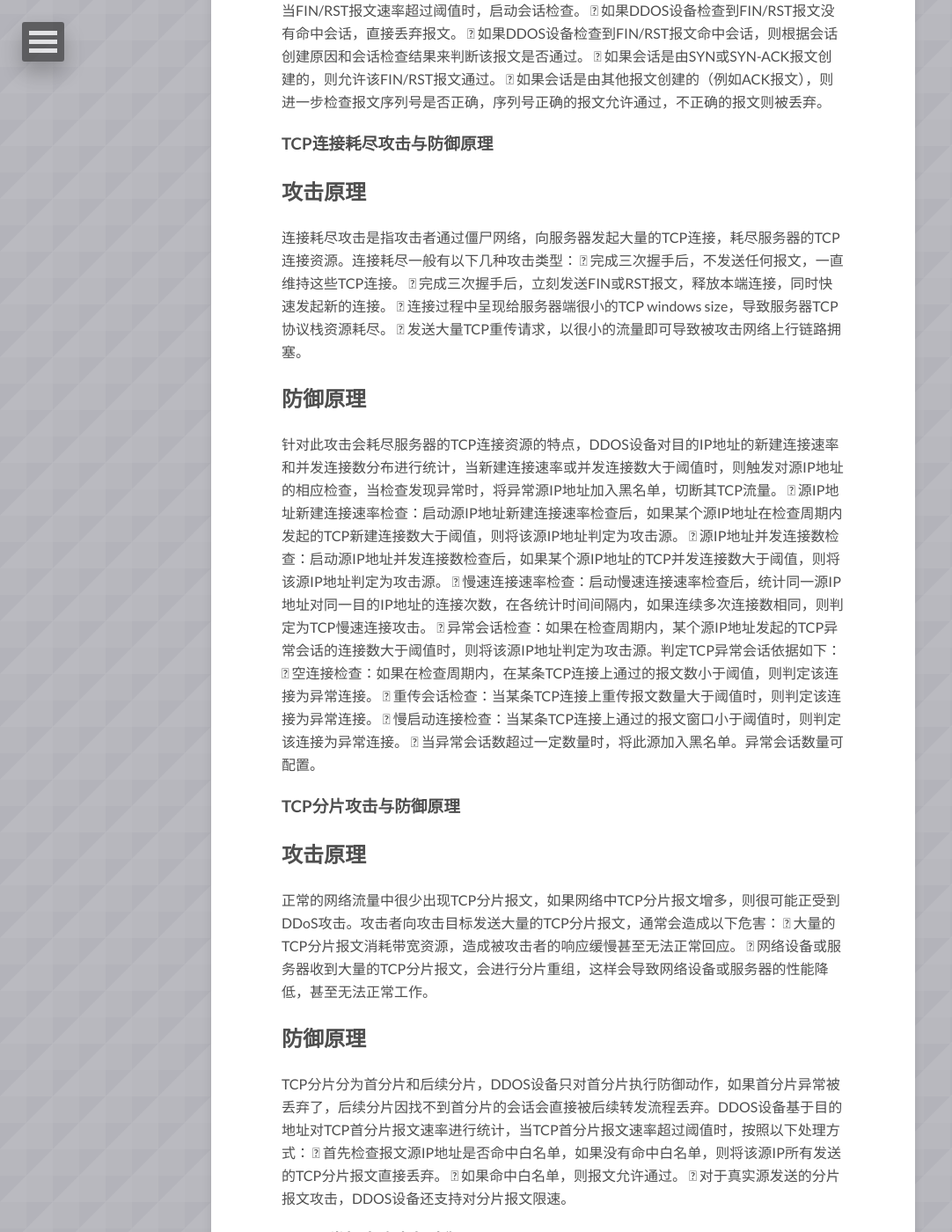
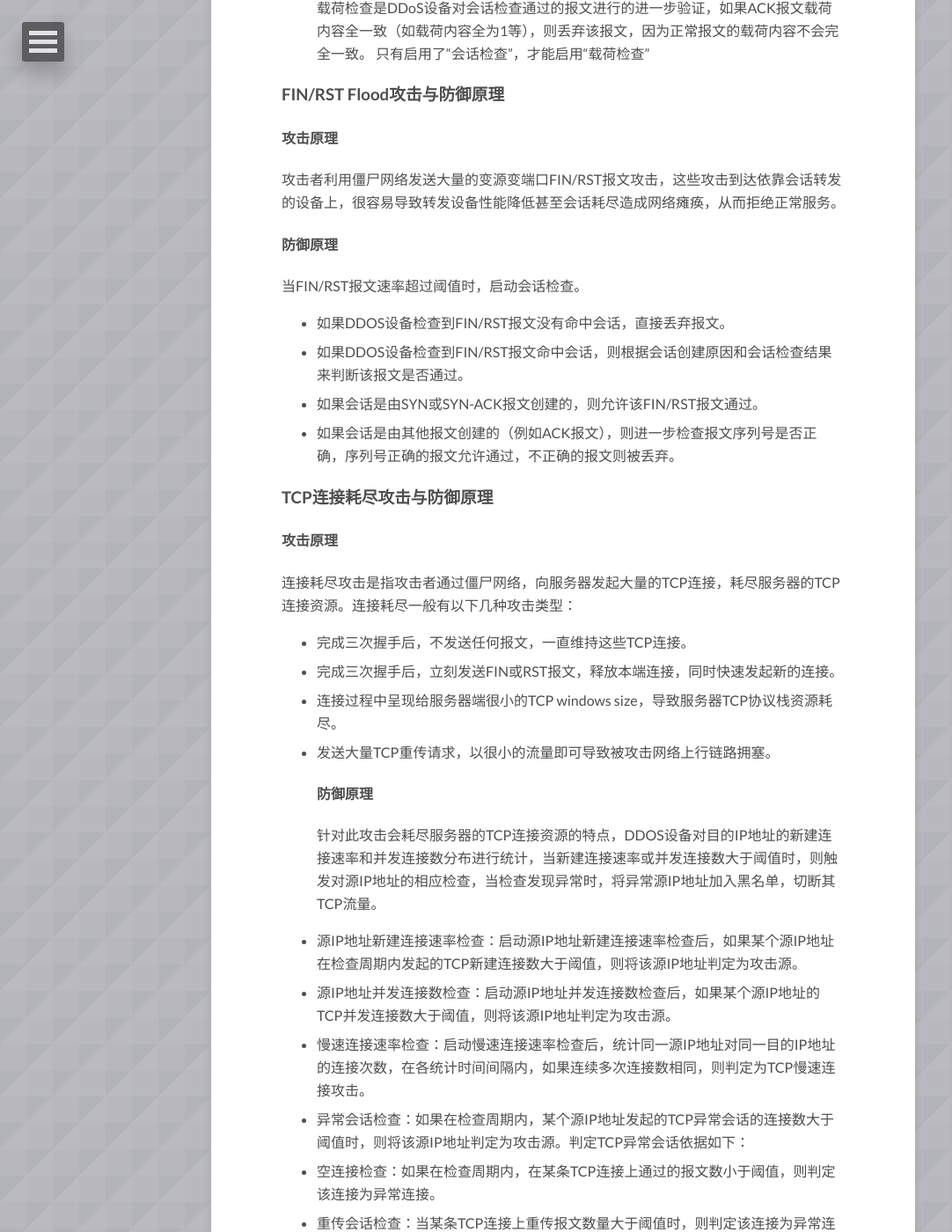
Before and after one commit to liuyipz/liuyipz.github.io, a Jekyll site: the page built from _posts/2019-08-12-DDOS攻击_TCP类报文攻击防御.md, in a window 1280 px wide and 1400 px high, scrolled down 4814 px. Shown: the whole window at 88% size, without its empty margins (0-1082 px from the left). Built offline with Jekyll 4.4.1, drawn with Linux system fonts in a browser that asks for light colours; nearby versions of some CDN libraries; some of the changed text lies outside the part shown.

Commit message:
修改格式

```diff
--- a/_posts/2019-08-12-DDOS攻击_TCP类报文攻击防御.md
+++ b/_posts/2019-08-12-DDOS攻击_TCP类报文攻击防御.md
@@ -25,127 +25,127 @@
 
 ### SYN FLOOD攻击与防御原理
 SYN flood攻击是虚假源攻击典型代表，此类攻击的最显著特点就是发送海量变源或变源端口的报文到受害主机，耗尽受害主机资源或网络资源。
-## 攻击原理
+#### 攻击原理
 SYN Flood攻击是通过伪造一个源地址的SYN报文，伪造报文一般为源地址不存在或不可达，发送给受害主机，受害主机回复SYN-ACK报文给这些地址后，不会收到ACK报文，导致受害主机保持了大量的半连接，直到超时。这些半连接可以耗尽主机资源，使受害主机无法建立正常TCP连接，从而达到攻击的目的。如下图所示。
 {% capture images %}
 	/images/2019-08-12DDOS2.jpg
 {% endcapture %}
 {% include gallery images=images caption="" cols=3 %}
 
-## 防御原理
+#### 防御原理
 DDOS设备基于目的地址与SYN报文速率进行统计，当SYN报文达到设定阈值时，启用源认证防御。
 {% capture images %}
 	/images/2019-08-12DDOS3.jpg
 {% endcapture %}
 {% include gallery images=images caption="" cols=3 %}
-1.DDoS设备接收到SYN报文，发送SYN-ACK探测报文到SYN报文中的源IP地址。
-2.DDoS设备通过校验接收到的对探测报文的响应报文的真实性来确认源IP地址的真实性，以防止虚假源攻击。
-	如果没有响应报文，则表示之前的SYN报文为攻击，DDoS设备不会将该SYN报文发给被防护服务器，有效终止了攻击。
-	如果有响应报文，DDoS设备验证响应报文是否为真实的报文，如果真实，则表示该源IP地址通过源认证，DDoS设备将该源IP地址加入白名单，在白名单老化前，从此源IP地址发出的SYN报文都直接被DDoS设备转发。
-	未匹配白名单的源IP地址发出的SYN报文则继续被探测。
+** 1.DDoS设备接收到SYN报文，发送SYN-ACK探测报文到SYN报文中的源IP地址。
+** 2.DDoS设备通过校验接收到的对探测报文的响应报文的真实性来确认源IP地址的真实性，以防止虚假源攻击。
+* 如果没有响应报文，则表示之前的SYN报文为攻击，DDoS设备不会将该SYN报文发给被防护服务器，有效终止了攻击。
+* 如果有响应报文，DDoS设备验证响应报文是否为真实的报文，如果真实，则表示该源IP地址通过源认证，DDoS设备将该源IP地址加入白名单，在白名单老化前，从此源IP地址发出的SYN报文都直接被DDoS设备转发。
+* 未匹配白名单的源IP地址发出的SYN报文则继续被探测。
 
-## 真实源IP限速
+#### 真实源IP限速
 源IP加入白名单之后将继续对真实源IP进行统计分析，对异常的源IP进行限速，以防止真实源发起攻击。
 SYN-Ratio（比率）异常限速：基于加入白名单的源来统计SYN报文与SYN报文+ACK报文的比例，当这个比例在配置时间内超过“SYN-Ratio比例阈值”时，判定源IP地址异常，则开始对单位时间内该源的SYN报文进行限制，具体机制如下：
-1.在配置的检测期限时间段内，基于加入白名单的源IP来统计SYN报文和SYN报文+ACK报文的比例。如果该时间段内没有SYN报文或者ACK报文，则不刷新该时间段内SYN报文和ACK报文的比例以及各自的报文数，该检测时间段为无效统计期限区间。SYN报文和ACK报文的有效比例值仍按照上一有效期限区间的比值来判断当前是否仍然存在攻击，是否需要继续执行限速。
-2.当SYN-Ratio检测出异常，则需要执行限速。
+* 1.在配置的检测期限时间段内，基于加入白名单的源IP来统计SYN报文和SYN报文+ACK报文的比例。如果该时间段内没有SYN报文或者ACK报文，则不刷新该时间段内SYN报文和ACK报文的比例以及各自的报文数，该检测时间段为无效统计期限区间。SYN报文和ACK报文的有效比例值仍按照上一有效期限区间的比值来判断当前是否仍然存在攻击，是否需要继续执行限速。
+* 2.当SYN-Ratio检测出异常，则需要执行限速。
 
 ### SYN-ACK FLOOD攻击与防御原理
 SYN-ACK Flood攻击的最大特点是报文源属于虚假源，且目的经常为现网存在的对外提供的服务器IP地址。通过对报文源的真实性检查来防御SYN-ACK Flood攻击。
 
-## 攻击原理
+#### 攻击原理
 SYN-ACK Flood攻击源会假冒服务器，发送大量SYN-ACK报文到攻击目标网络，如果网络出口有依靠会话转发的网络设备，比如防火墙、IPS等设备，则大量的SYN-ACK报文会导致这类网络设备处理性能降低，甚至会话耗尽。
 另外，SYN Flood的反射攻击也可能造成服务器发送大量的SYN-ACK报文。
-## 防御原理
+#### 防御原理
 对于防护对象SYN-ACK Flood防御，DDoS设备基于目的地址对SYN-ACK报文速率进行统计，当SYN-ACK报文速率超过告警阈值时，启动源认证防御。
 对于服务的SYN-ACK Flood防御，当超过告警阈值时，DDoS设备直接丢弃SYN-ACK报文。
 {% capture images %}
 	/images/2019-08-12DDOS4.jpg
 {% endcapture %}
 {% include gallery images=images caption="" cols=3 %}
-1.DDoS设备接收到SYN-ACK报文，发送SYN探测报文到SYN-ACK报文中的源IP地址。
-2.DDoS设备通过源IP地址对探测报文的响应报文校验源是否真实存在，以防止虚假源攻击。
-	如果没有响应报文，则表示之前的SYN-ACK报文为攻击，DDoS设备不会将该SYN-ACK报文发给被防护目标，有效终止了攻击。
-	如果有响应报文，DDoS设备验证响应报文是否为探测报文的回应报文，如果是，则DDoS设备将该源IP地址加入白名单，在白名单老化前，从此源IP地址发出的SYN-ACK报文都直接被DDoS设备转发。
-	未匹配白名单的SYN-ACK报文则继续被探测。
+* 1.DDoS设备接收到SYN-ACK报文，发送SYN探测报文到SYN-ACK报文中的源IP地址。
+* 2.DDoS设备通过源IP地址对探测报文的响应报文校验源是否真实存在，以防止虚假源攻击。
+* 如果没有响应报文，则表示之前的SYN-ACK报文为攻击，DDoS设备不会将该SYN-ACK报文发给被防护目标，有效终止了攻击。
+* 如果有响应报文，DDoS设备验证响应报文是否为探测报文的回应报文，如果是，则DDoS设备将该源IP地址加入白名单，在白名单老化前，从此源IP地址发出的SYN-ACK报文都直接被DDoS设备转发。
+* 未匹配白名单的SYN-ACK报文则继续被探测。
 
 ### ACK FLOOD攻击防御原理
-## 攻击原理
+#### 攻击原理
 攻击者利用僵尸网络发送大量的ACK报文，通常会造成以下三种情况的危害。
-	如果是带有超大载荷的ACK Flood攻击，会导致链路拥塞。
-	如果是极高速率的变源变端口ACK Flood攻击，很容易导致依靠会话转发的设备转发性能降低，甚至会话耗尽造成网络瘫痪。
-	如果攻击报文到达服务器，则导致服务器处理性能耗尽，从而拒绝正常服务。
-## 防御原理
-#### 会话检查
+* 如果是带有超大载荷的ACK Flood攻击，会导致链路拥塞。
+* 如果是极高速率的变源变端口ACK Flood攻击，很容易导致依靠会话转发的设备转发性能降低，甚至会话耗尽造成网络瘫痪。
+* 如果攻击报文到达服务器，则导致服务器处理性能耗尽，从而拒绝正常服务。
+#### 防御原理
+##### 会话检查
 当ACK报文速率超过阈值时，DDoS设备启动对ACK报文的会话检查。
 会话检查成功的源加入白名单。白名单可以减少会话检查对正常业务的转发延迟影响。
-#### 严格模式
+##### 严格模式
 直路部署组网中建议采用“严格模式”。
-	如果ACK报文没有命中会话表，则DDOS设备直接丢弃ACK报文。
-	如果ACK报文命中会话表，则继续检查报文序列号，序列号正确的报文允许通过，不正确的报文则被丢弃。
-#### 基本模式
+* 如果ACK报文没有命中会话表，则DDOS设备直接丢弃ACK报文。
+* 如果ACK报文命中会话表，则继续检查报文序列号，序列号正确的报文允许通过，不正确的报文则被丢弃。
+##### 基本模式
 旁路部署动态引流时，由于报文来回路径不一致，对于引流前已经建立的会话，DDOS设备上检查不到会话，此时建议采用“基本模式”。当连续一段时间内ACK报文速率超过阈值时，启动会话检查“基本模式”。
-	如果ACK报文没有命中会话表，DDOS设备会允许第一个ACK报文通过，并建立会话，然后对后续ACK报文进行会话检查，以确定是否允许后续同源IP发送的ACK报文通过。
-	如果ACK报文命中会话表，则继续检查报文序列号，序列号正确的报文允许通过，不正确的报文则被丢弃。
-#### 载荷检查
+* 如果ACK报文没有命中会话表，DDOS设备会允许第一个ACK报文通过，并建立会话，然后对后续ACK报文进行会话检查，以确定是否允许后续同源IP发送的ACK报文通过。
+* 如果ACK报文命中会话表，则继续检查报文序列号，序列号正确的报文允许通过，不正确的报文则被丢弃。
+##### 载荷检查
 载荷检查是DDoS设备对会话检查通过的报文进行的进一步验证，如果ACK报文载荷内容全一致（如载荷内容全为1等），则丢弃该报文，因为正常报文的载荷内容不会完全一致。
 只有启用了“会话检查”，才能启用“载荷检查”
 
 
 ### FIN/RST Flood攻击与防御原理
-## 攻击原理
+#### 攻击原理
 攻击者利用僵尸网络发送大量的变源变端口FIN/RST报文攻击，这些攻击到达依靠会话转发的设备上，很容易导致转发设备性能降低甚至会话耗尽造成网络瘫痪，从而拒绝正常服务。
-## 防御原理
+#### 防御原理
 当FIN/RST报文速率超过阈值时，启动会话检查。
-	如果DDOS设备检查到FIN/RST报文没有命中会话，直接丢弃报文。
-	如果DDOS设备检查到FIN/RST报文命中会话，则根据会话创建原因和会话检查结果来判断该报文是否通过。
-	如果会话是由SYN或SYN-ACK报文创建的，则允许该FIN/RST报文通过。
-	如果会话是由其他报文创建的（例如ACK报文），则进一步检查报文序列号是否正确，序列号正确的报文允许通过，不正确的报文则被丢弃。
+* 如果DDOS设备检查到FIN/RST报文没有命中会话，直接丢弃报文。
+* 如果DDOS设备检查到FIN/RST报文命中会话，则根据会话创建原因和会话检查结果来判断该报文是否通过。
+* 如果会话是由SYN或SYN-ACK报文创建的，则允许该FIN/RST报文通过。
+* 如果会话是由其他报文创建的（例如ACK报文），则进一步检查报文序列号是否正确，序列号正确的报文允许通过，不正确的报文则被丢弃。
 
 ### TCP连接耗尽攻击与防御原理
-## 攻击原理
+#### 攻击原理
 连接耗尽攻击是指攻击者通过僵尸网络，向服务器发起大量的TCP连接，耗尽服务器的TCP连接资源。连接耗尽一般有以下几种攻击类型：
-	完成三次握手后，不发送任何报文，一直维持这些TCP连接。
-	完成三次握手后，立刻发送FIN或RST报文，释放本端连接，同时快速发起新的连接。
-	连接过程中呈现给服务器端很小的TCP windows size，导致服务器TCP协议栈资源耗尽。
-	发送大量TCP重传请求，以很小的流量即可导致被攻击网络上行链路拥塞。
-## 防御原理
+* 完成三次握手后，不发送任何报文，一直维持这些TCP连接。
+* 完成三次握手后，立刻发送FIN或RST报文，释放本端连接，同时快速发起新的连接。
+* 连接过程中呈现给服务器端很小的TCP windows size，导致服务器TCP协议栈资源耗尽。
+* 发送大量TCP重传请求，以很小的流量即可导致被攻击网络上行链路拥塞。
+#### 防御原理
 针对此攻击会耗尽服务器的TCP连接资源的特点，DDOS设备对目的IP地址的新建连接速率和并发连接数分布进行统计，当新建连接速率或并发连接数大于阈值时，则触发对源IP地址的相应检查，当检查发现异常时，将异常源IP地址加入黑名单，切断其TCP流量。
-	源IP地址新建连接速率检查：启动源IP地址新建连接速率检查后，如果某个源IP地址在检查周期内发起的TCP新建连接数大于阈值，则将该源IP地址判定为攻击源。
-	源IP地址并发连接数检查：启动源IP地址并发连接数检查后，如果某个源IP地址的TCP并发连接数大于阈值，则将该源IP地址判定为攻击源。
-	慢速连接速率检查：启动慢速连接速率检查后，统计同一源IP地址对同一目的IP地址的连接次数，在各统计时间间隔内，如果连续多次连接数相同，则判定为TCP慢速连接攻击。
-	异常会话检查：如果在检查周期内，某个源IP地址发起的TCP异常会话的连接数大于阈值时，则将该源IP地址判定为攻击源。判定TCP异常会话依据如下：
-	空连接检查：如果在检查周期内，在某条TCP连接上通过的报文数小于阈值，则判定该连接为异常连接。
-	重传会话检查：当某条TCP连接上重传报文数量大于阈值时，则判定该连接为异常连接。
-	慢启动连接检查：当某条TCP连接上通过的报文窗口小于阈值时，则判定该连接为异常连接。
-	当异常会话数超过一定数量时，将此源加入黑名单。异常会话数量可配置。
+* 源IP地址新建连接速率检查：启动源IP地址新建连接速率检查后，如果某个源IP地址在检查周期内发起的TCP新建连接数大于阈值，则将该源IP地址判定为攻击源。
+* 源IP地址并发连接数检查：启动源IP地址并发连接数检查后，如果某个源IP地址的TCP并发连接数大于阈值，则将该源IP地址判定为攻击源。
+* 慢速连接速率检查：启动慢速连接速率检查后，统计同一源IP地址对同一目的IP地址的连接次数，在各统计时间间隔内，如果连续多次连接数相同，则判定为TCP慢速连接攻击。
+* 异常会话检查：如果在检查周期内，某个源IP地址发起的TCP异常会话的连接数大于阈值时，则将该源IP地址判定为攻击源。判定TCP异常会话依据如下：
+* 空连接检查：如果在检查周期内，在某条TCP连接上通过的报文数小于阈值，则判定该连接为异常连接。
+* 重传会话检查：当某条TCP连接上重传报文数量大于阈值时，则判定该连接为异常连接。
+* 慢启动连接检查：当某条TCP连接上通过的报文窗口小于阈值时，则判定该连接为异常连接。
+* 当异常会话数超过一定数量时，将此源加入黑名单。异常会话数量可配置。
 
 
 ### TCP分片攻击与防御原理
-## 攻击原理
+#### 攻击原理
 正常的网络流量中很少出现TCP分片报文，如果网络中TCP分片报文增多，则很可能正受到DDoS攻击。攻击者向攻击目标发送大量的TCP分片报文，通常会造成以下危害：
-	大量的TCP分片报文消耗带宽资源，造成被攻击者的响应缓慢甚至无法正常回应。
-	网络设备或服务器收到大量的TCP分片报文，会进行分片重组，这样会导致网络设备或服务器的性能降低，甚至无法正常工作。
-## 防御原理
+* 大量的TCP分片报文消耗带宽资源，造成被攻击者的响应缓慢甚至无法正常回应。
+* 网络设备或服务器收到大量的TCP分片报文，会进行分片重组，这样会导致网络设备或服务器的性能降低，甚至无法正常工作。
+#### 防御原理
 TCP分片分为首分片和后续分片，DDOS设备只对首分片执行防御动作，如果首分片异常被丢弃了，后续分片因找不到首分片的会话会直接被后续转发流程丢弃。DDOS设备基于目的地址对TCP首分片报文速率进行统计，当TCP首分片报文速率超过阈值时，按照以下处理方式：
-	首先检查报文源IP地址是否命中白名单，如果没有命中白名单，则将该源IP所有发送的TCP分片报文直接丢弃。
-	如果命中白名单，则报文允许通过。
-	对于真实源发送的分片报文攻击，DDOS设备还支持对分片报文限速。
+* 首先检查报文源IP地址是否命中白名单，如果没有命中白名单，则将该源IP所有发送的TCP分片报文直接丢弃。
+* 如果命中白名单，则报文允许通过。
+* 对于真实源发送的分片报文攻击，DDOS设备还支持对分片报文限速。
 
 
 ### TCP异常报文攻击与防御原理
-## 攻击原理
+#### 攻击原理
 TCP报文标志位包括URG、ACK、PSH、RST、SYN、FIN六位，攻击者通过发送非法TCP flag组合的报文，对主机造成危害。
-## 防御原理
+#### 防御原理
 检查TCP报文的各个标志位URG、ACK、PSH、RST、SYN、FIN，如果标志位异常，则认为是TCP异常报文。当TCP异常报文的速率大于告警阈值时，将所有TCP异常报文全部丢弃，并记录攻击日志。
-	6个标志位全为1。
-	6个标志位全为0。
-	SYN和FIN位同时为1。
-	SYN和RST位同时为1。
-	FIN和RST位同时为1。
-	PSH、FIN和URG位同时为1。
-	仅FIN位为1。
-	仅URG位为1。
-	仅PSH位为1。
-	SYN/RST/FIN标记位为1的分片报文。
-	带有载荷的SYN、SYN-ACK报文。
+* 6个标志位全为1。
+* 6个标志位全为0。
+* SYN和FIN位同时为1。
+* SYN和RST位同时为1。
+* FIN和RST位同时为1。
+* PSH、FIN和URG位同时为1。
+* 仅FIN位为1。
+* 仅URG位为1。
+* 仅PSH位为1。
+* SYN/RST/FIN标记位为1的分片报文。
+* 带有载荷的SYN、SYN-ACK报文。
```
